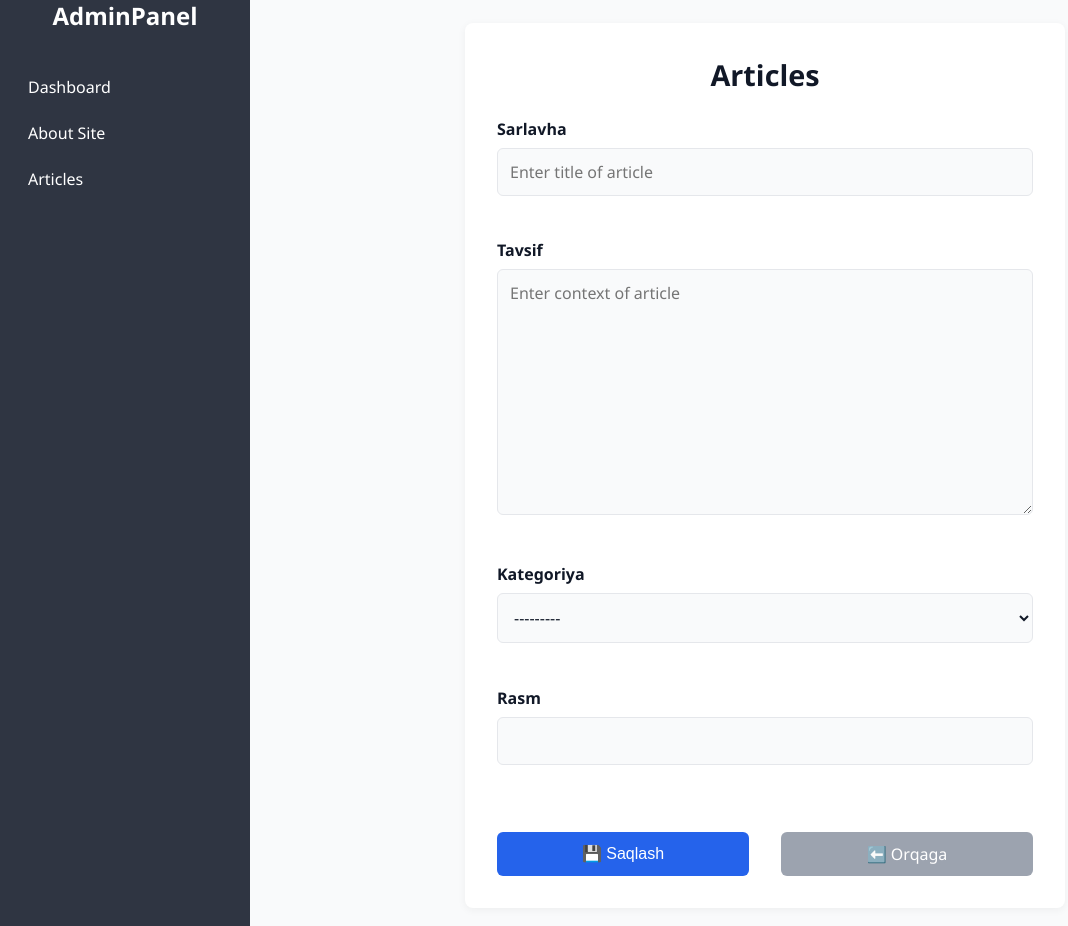
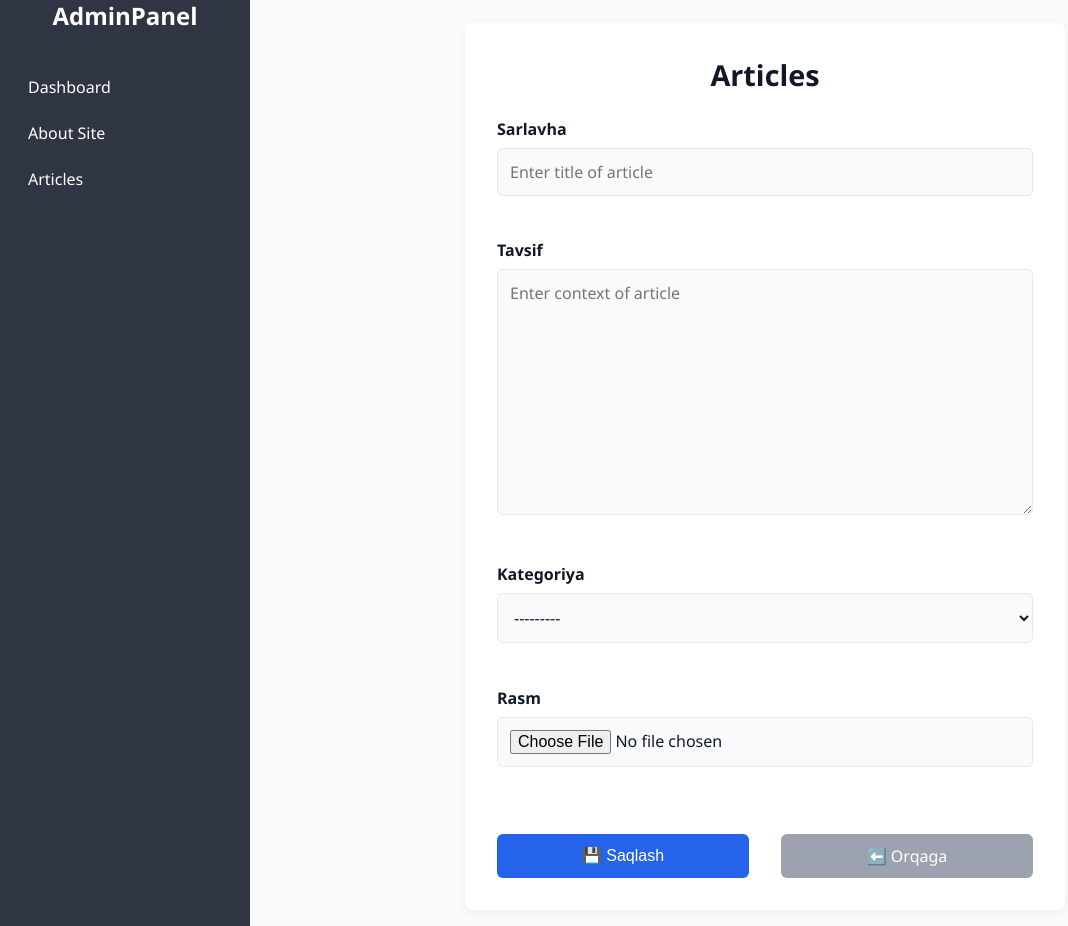
Before and after one commit to xusniddinovk1/blog, a Django app: page /dashboard/articles/1/edit in a window 1280 px wide. Shown: the part 17-943 px from the top of the page, without its empty margins (0-1068 px from the left). Run offline with Django 5.2, Linux system fonts and the light colour scheme; the visitor is signed in with stand-in values (Sample User, id 1); data that the repository does not hold is empty.

Commit message:
initial commit

```diff
--- a/dashboard/forms.py
+++ b/dashboard/forms.py
@@ -33,7 +33,7 @@ class PostForm(forms.ModelForm):
             'category': forms.Select(attrs={'class': 'form-control'}),
             'content': forms.Textarea(
                 attrs={'class': 'form-control', 'placeholder': 'Enter context of article', 'row': 5}),
-            'image': forms.TextInput(attrs={'class': 'form-control', 'onchange': 'loadFile(event)'}),
+            'image': forms.FileInput(attrs={'class': 'form-control', 'onchange': 'loadFile(event)'}),
         }
 
 
--- a/templates/dashboard/index.html
+++ b/templates/dashboard/index.html
@@ -21,6 +21,7 @@
             <a href="{% url 'main_dashboard' %}" class="nav-link">Dashboard</a>
             <a href="{% url 'about_list' %}" class="nav-link">About Site</a>
             <a href="{% url 'article_list' %}" class="nav-link">Articles</a>
+            <a href="{% url 'category_list' %}" class="nav-link">Articles</a>
         </nav>
     </aside>
 
```
